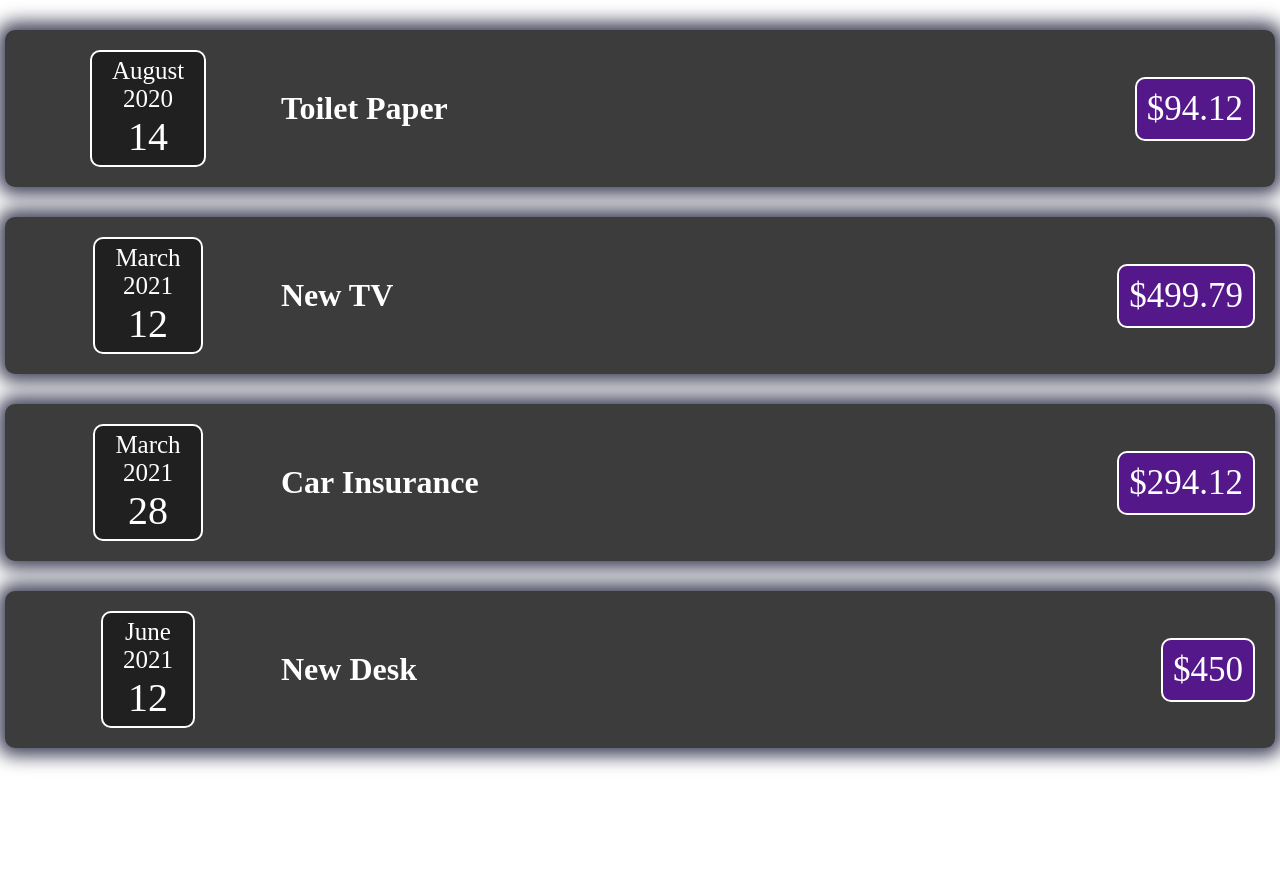
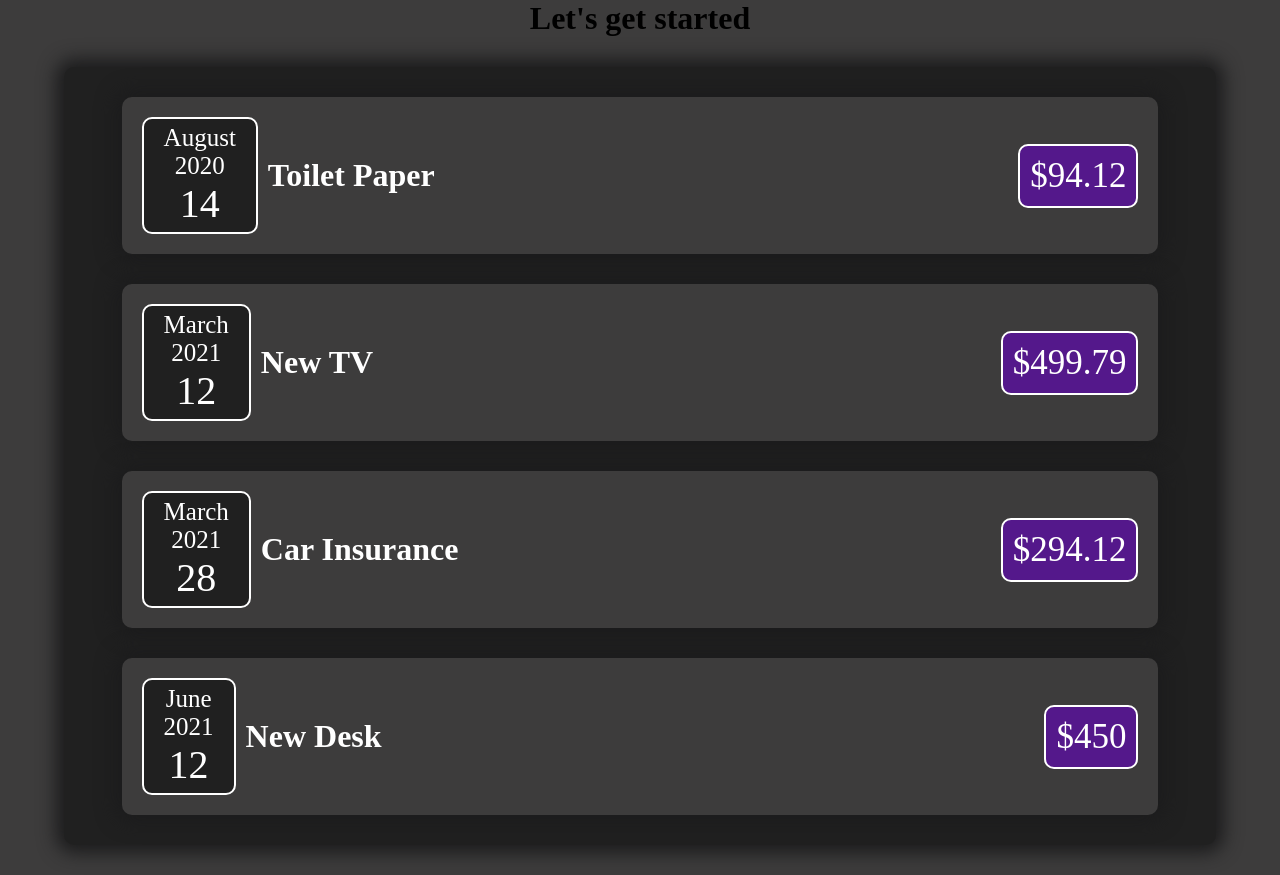
Before and after one commit to aripovjr/react-self-study, a React (Create React App) app: page / in a window 1280 px wide. Before the commit the page ends 800 px from the top, so only its background shows below. Built offline with nearby package versions, Linux system fonts and the light colour scheme.

Commit message:
Card and Expense and other components

```diff
--- a/src/App.css
+++ b/src/App.css
@@ -0,0 +1,14 @@
+*{
+    box-sizing: border-box;
+    padding: 0;
+    margin: 0;
+}
+
+.app{
+    display: flex;
+    flex-direction: column;
+    align-items: center;
+    justify-content: center;
+    min-height: 100vh;
+    background-color: rgb(61, 60, 60);
+}
--- a/src/App.js
+++ b/src/App.js
@@ -1,5 +1,6 @@
 import './App.css';
-import ExpenseItems from './components/ExpenseItems';
+import Expense from './components/Expense';
+import './components/expenseStyle.css'
 
 function App() {
   const expenses = [
@@ -28,27 +29,13 @@ function App() {
       date: new Date(2021, 5, 12)
     }
   ]
-  return (
-    <div className="App">
-      <ExpenseItems
-      title={expenses[0].title}
-      amount={expenses[0].amount}
-      date={expenses[0].date}
-      />
-      <ExpenseItems
-      title={expenses[1].title}
-      amount={expenses[1].amount}
-      date={expenses[1].date}/>
-      <ExpenseItems
-      title={expenses[2].title}
-      amount={expenses[2].amount}
-      date={expenses[2].date}/>
-      <ExpenseItems
-      title={expenses[3].title}
-      amount={expenses[3].amount}
-      date={expenses[3].date}/>
+  return(
+    <div className='app'>
+      <h1>Let's get started</h1>
+      <Expense items={expenses}/>
+
     </div>
-  );
+  )
 }
 
 export default App;
--- /dev/null
+++ b/src/components/Card.css
@@ -0,0 +1,8 @@
+.Card{
+    background-color: rgb(32, 32, 32);
+    width: 90%;
+    border-radius: 10px;
+    box-shadow: 0px 0px 18px 8px rgb(28, 28, 29);
+    margin: 30px;
+    padding: 10px auto;
+}
--- /dev/null
+++ b/src/components/Card.js
@@ -0,0 +1,13 @@
+import React from 'react'
+import './Card.css'
+
+function Card(props) {
+    const classes = 'card-flex Card' + props.className
+  return (
+    <div className={classes}>
+        {props.children}
+    </div>
+  )
+}
+
+export default Card
--- /dev/null
+++ b/src/components/Expense.js
@@ -0,0 +1,30 @@
+import React from 'react'
+import Card from './Card'
+import ExpenseItems from './ExpenseItems'
+import './expenseStyle.css'
+
+function Expense(props) {
+  return (
+    <Card className=" expenses">
+      <ExpenseItems
+      title={props.items[0].title}
+      amount={props.items[0].amount}
+      date={props.items[0].date}
+      />
+      <ExpenseItems
+      title={props.items[1].title}
+      amount={props.items[1].amount}
+      date={props.items[1].date}/>
+      <ExpenseItems
+      title={props.items[2].title}
+      amount={props.items[2].amount}
+      date={props.items[2].date}/>
+      <ExpenseItems
+      title={props.items[3].title}
+      amount={props.items[3].amount}
+      date={props.items[3].date}/>
+    </Card>
+  )
+}
+
+export default Expense
--- a/src/components/ExpenseItems.js
+++ b/src/components/ExpenseItems.js
@@ -1,16 +1,17 @@
 import React from "react";
+import Card from "./Card";
 import ExpenseDate from "./ExpenseDate";
 import './expenseStyle.css'
 
 function ExpenseItems(props) {
   return (
-    <div className="expense-item">
+    <Card className=" expense-item">
       <ExpenseDate date={props.date}/>
       <div className="expense-item-description">
         <h1>{props.title}</h1>
         <div className="expense-item-price">${props.amount}</div>
       </div>
-    </div>
+    </Card>
   );
 }
 
--- a/src/components/expenseStyle.css
+++ b/src/components/expenseStyle.css
@@ -5,12 +5,10 @@
 }
 .expense-item{
     background-color: rgb(61, 60, 60);
-    border-radius: 10px;
     padding: 20px;
     display: flex;
     justify-content: space-between;
-    margin: 30px 5px;
-    box-shadow: 0px 0px 18px 8px rgba(66, 68, 90, 1);
+    margin: 30px auto;
 }
 .expense-item-date{
     color: #fff;
@@ -32,7 +30,7 @@
     display: flex;
     justify-content: space-between;
     align-items: center;
-    width: 80%;
+    width: 100%;
     color: #fff;
 }
 
```
